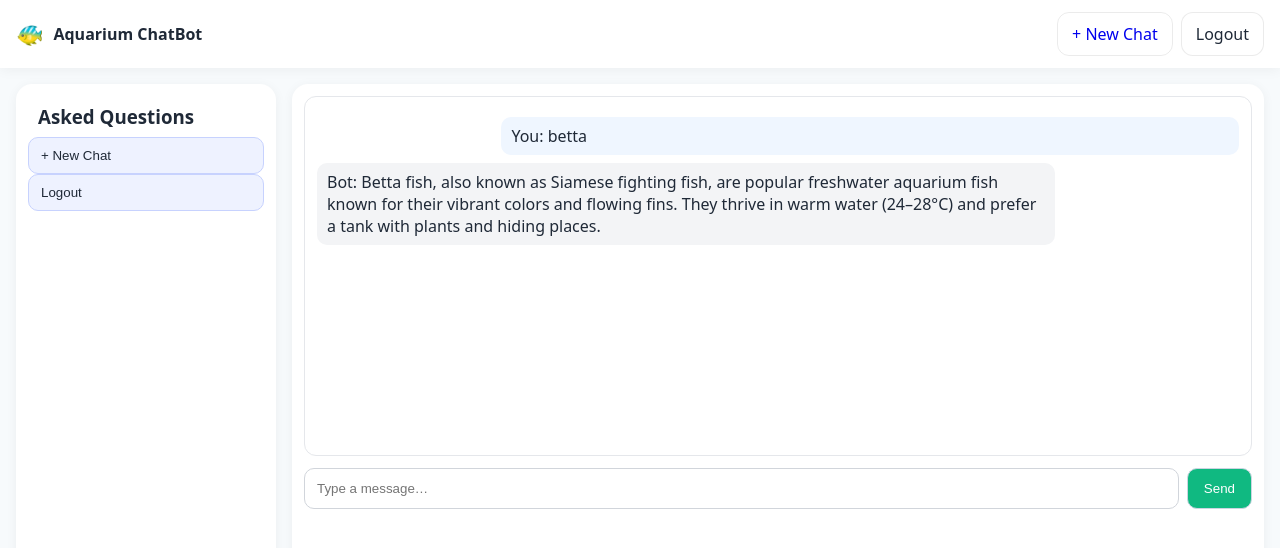
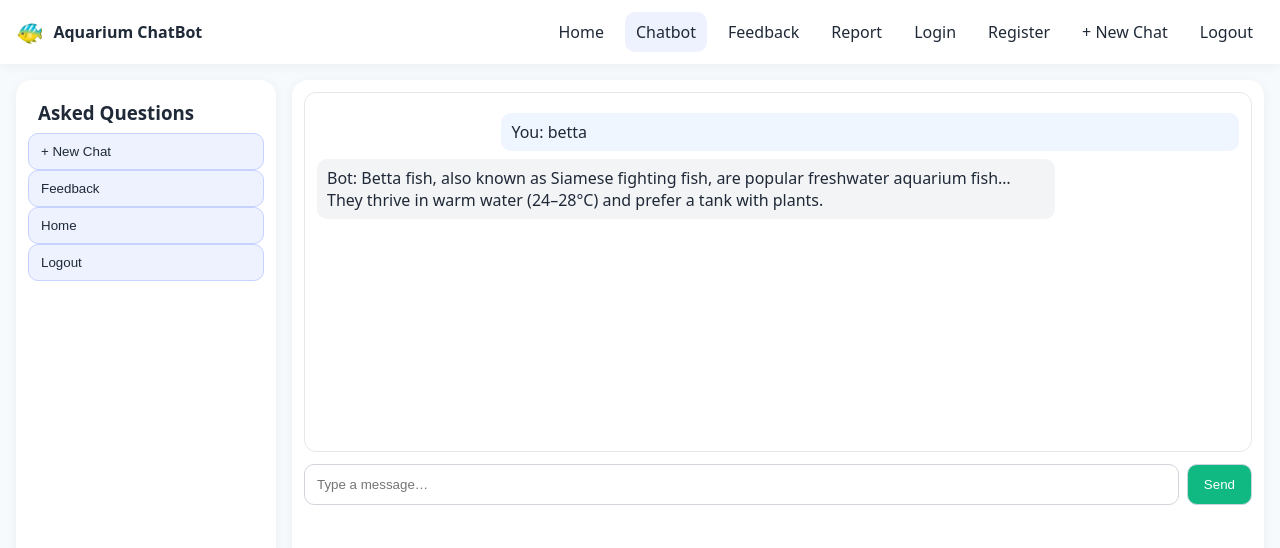
Before and after one commit to enver1241/aquarium-chatbot, a website: page Chatbot.html in a window 1280 px wide. Drawn offline with Linux system fonts and the light colour scheme.

Commit message:
Fix admin login redirect and feedback query (better-sqlite3 compatible)

```diff
--- a/Chatbot.html
+++ b/Chatbot.html
@@ -8,27 +8,44 @@
   <script src="script.js" defer></script>
 </head>
 <body>
+  <!-- TOP BAR -->
   <header class="topbar">
-    <div class="brand"><a href="index.html" class="logo" style="text-decoration:none">🐠</a> <strong>Aquarium ChatBot</strong></div>
-    <div class="nav-actions">
+    <div class="brand">
+      <a href="index.html" class="logo" aria-label="Home">🐠</a>
+      <strong>Aquarium ChatBot</strong>
+    </div>
+
+    <nav class="nav-links">
+      <a id="navHome" href="index.html">Home</a>
+      <a id="navChatbot" href="Chatbot.html">Chatbot</a>
+      <a id="navFeedback" href="feedback.html">Feedback</a>
+      <a id="navProblem" href="problem.html">Report</a>
+      <a id="navAdmin" href="admin.html" class="hidden">Admin</a>
+      <a id="navLogin" class="btn btn-outline" href="login.html">Login</a>
+      <a id="navRegister" class="btn btn-outline" href="register.html">Register</a>
       <a id="newChatBtn" class="btn btn-ghost" href="Chatbot.html?new=1">+ New Chat</a>
       <a id="logoutBtn" class="btn btn-outline" href="login.html">Logout</a>
-    </div>
+    </nav>
   </header>
 
+  <!-- LAYOUT -->
   <div class="layout">
     <aside class="sidebar">
       <h3>Asked Questions</h3>
-      <button class="sidebar-btn"><a id="newChatBtn" href="Chatbot.html?new=1">+ New Chat</a></button>
-      <button class="sidebar-btn"><a id="logoutBtn" href="login.html">Logout</a></button>
+      <button class="sidebar-btn"><a href="Chatbot.html?new=1" id="newChatBtn">+ New Chat</a></button>
+      <button class="sidebar-btn"><a href="feedback.html">Feedback</a></button>
+      <button class="sidebar-btn"><a href="index.html">Home</a></button>
+      <button class="sidebar-btn"><a href="login.html" id="logoutBtn">Logout</a></button>
       <ul id="asked-questions" class="sidebar-list"></ul>
     </aside>
 
     <main class="main">
       <div id="chat-window">
-        <!-- Messages appear here -->
         <div class="message user">You: betta</div>
-        <div class="message bot">Bot: Betta fish, also known as Siamese fighting fish, are popular freshwater aquarium fish known for their vibrant colors and flowing fins. They thrive in warm water (24–28°C) and prefer a tank with plants and hiding places.</div>
+        <div class="message bot">
+          Bot: Betta fish, also known as Siamese fighting fish, are popular freshwater
+          aquarium fish… They thrive in warm water (24–28°C) and prefer a tank with plants.
+        </div>
       </div>
       <div class="composer">
         <input id="chat-input" type="text" placeholder="Type a message…">
--- a/script.js
+++ b/script.js
@@ -82,3 +82,37 @@
     }
   });
 })();
+// --- NAV görünürlüğü ve aktif sayfa işaretleme ---
+(function () {
+  function showAdminIfLogged() {
+    const isAdmin = localStorage.getItem("isAdmin") === "true";
+    const adminLink = document.getElementById("navAdmin");
+    if (adminLink) adminLink.classList.toggle("hidden", !isAdmin);
+  }
+
+  function markActiveNav() {
+    const path = (location.pathname.split("/").pop() || "index.html").toLowerCase();
+    const map = {
+      "index.html": "navHome",
+      "chatbot.html": "navChatbot",
+      "feedback.html": "navFeedback",
+      "problem.html": "navProblem",
+      "admin.html": "navAdmin",
+      "login.html": "navLogin",
+      "register.html": "navRegister",
+    };
+    const id = map[path];
+    const el = id && document.getElementById(id);
+    if (el) el.style.background = "#eef2ff";
+  }
+
+  if (document.readyState === "loading") {
+    document.addEventListener("DOMContentLoaded", () => {
+      showAdminIfLogged();
+      markActiveNav();
+    });
+  } else {
+    showAdminIfLogged();
+    markActiveNav();
+  }
+})();
--- a/style.css
+++ b/style.css
@@ -1,3 +1,14 @@
+.topbar{display:flex;align-items:center;gap:12px;justify-content:space-between;padding:12px 16px;background:#fff;box-shadow:0 2px 12px rgba(0,0,0,.05);position:sticky;top:0;z-index:10}
+.brand{display:flex;align-items:center;gap:10px;font-weight:700}
+.brand .logo{font-size:22px;text-decoration:none}
+.nav-links{display:flex;gap:10px;align-items:center;flex-wrap:wrap}
+.nav-links a{padding:8px 10px;border-radius:10px;text-decoration:none;color:#1f2937;border:1px solid transparent}
+.nav-links a:hover{background:#f3f4f6}
+.btn{border:1px solid rgba(0,0,0,.08);padding:10px 14px;border-radius:12px;text-decoration:none;display:inline-block}
+.btn-primary{background:#2563eb;color:#fff;border-color:transparent}
+.btn-outline{background:#fff;color:#1f2937}
+.btn-ghost{background:transparent}
+.hidden{display:none}
 :root{--bg:#f7fafc;--ink:#1f2937;--brand:#2563eb;--brand-2:#10b981}
 *{box-sizing:border-box}
 html,body{height:100%}
```
Also changed, not shown: admin-login.html (+8 -0 lines), index.html (+20 -4 lines).
